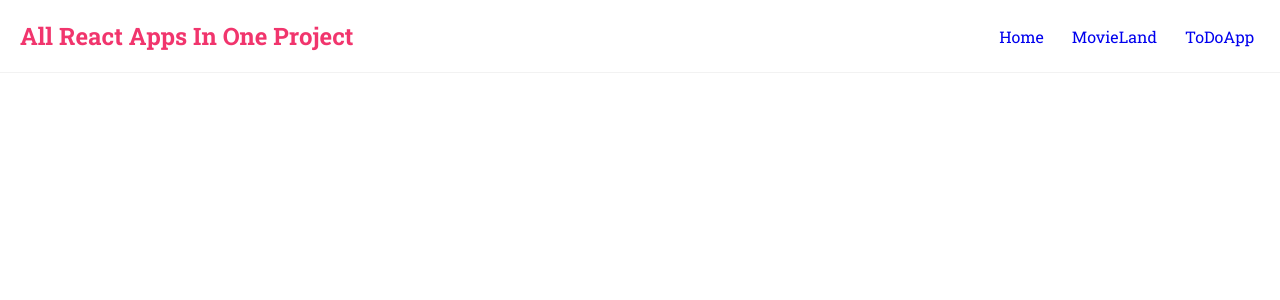
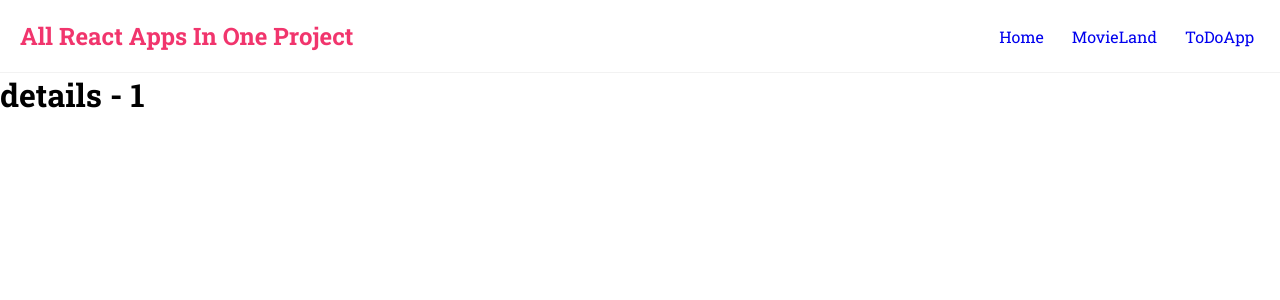
Before and after one commit to mubasharazad12/firstapp-2022, a React (Create React App) app: page /moviedetails/1 in a window 1280 px wide. Shown: the top 300 px of the page. Built offline with nearby package versions, Linux system fonts and the light colour scheme.

Commit message:
added movies details

```diff
--- a/src/App.js
+++ b/src/App.js
@@ -1,6 +1,7 @@
 
 import { Routes, BrowserRouter, Route } from "react-router-dom";
 import "./Assets/css/App.css"
+import MovieDetails from "./Components/MoviesLand/MovieDetails";
 import NavBar from "./Components/NavBar";
 import Home from "./Pages/Home";
 import MovieLand from "./Pages/MovieLand";
@@ -21,9 +22,12 @@ const App = () => {
             <div className="">
             <Routes>
 
-                <Route exact path="/movieland" element={<MovieLand />} />
+
                 <Route exact path="/" element={<Home />} />
                 <Route exact path="/todoapp" element={<TodoHome />} />
+                <Route exact path="/movieland" element={<MovieLand />} />
+                <Route exact path="/moviedetails/:imdbID" element={<MovieDetails />} />
+
 
             </Routes>
             </div>
--- /dev/null
+++ b/src/Components/MoviesLand/MovieDetails.jsx
@@ -0,0 +1,14 @@
+import { useParams } from "react-router-dom";
+
+const MovieDetails = () => {
+
+    const { imdbID } = useParams();
+
+    return(
+        <div className="movie-details">
+            <h1> details - {imdbID}</h1>
+        </div>
+    );
+}
+
+export default MovieDetails;
--- a/src/Components/MoviesLand/MoviesList.jsx
+++ b/src/Components/MoviesLand/MoviesList.jsx
@@ -1,4 +1,4 @@
-
+import { Link } from "react-router-dom";
 const MoviesList = ({ movies }) => {
 
     return (
@@ -6,7 +6,7 @@ const MoviesList = ({ movies }) => {
         {movies.map((movie) => (
 
         <div className="movie"   key={movie.imdbID} >
-
+                    <Link to={`/moviedetails/${movie.imdbID}`}>
                     <div>
                         <p>{movie.Year}</p>
                     </div>
@@ -17,6 +17,8 @@ const MoviesList = ({ movies }) => {
                         <span>  {movie.Type} </span>
                         <h3> {movie.Title}</h3>
                     </div>
+                     </Link>
+
         </div>
 
         ))}
```
